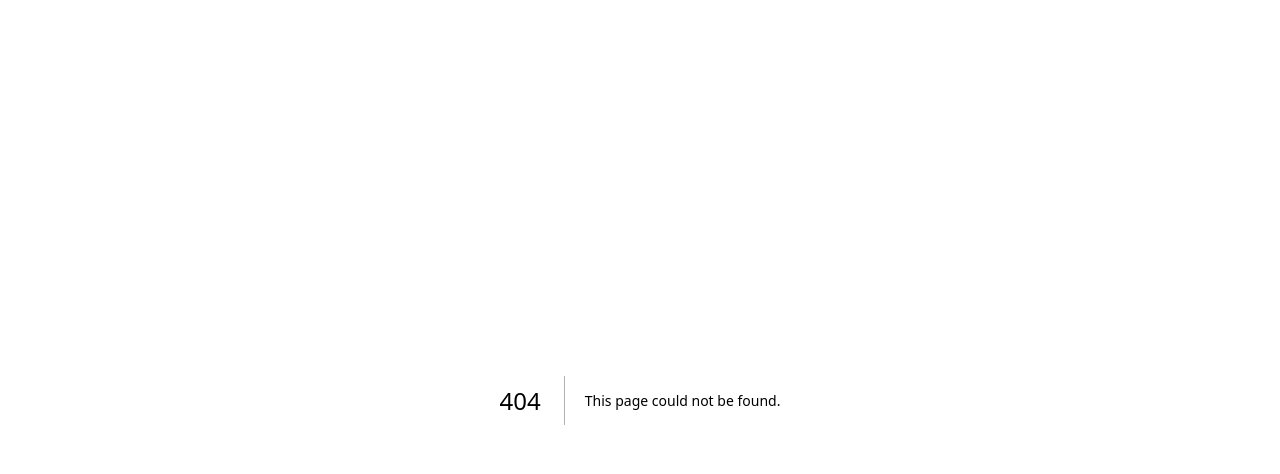
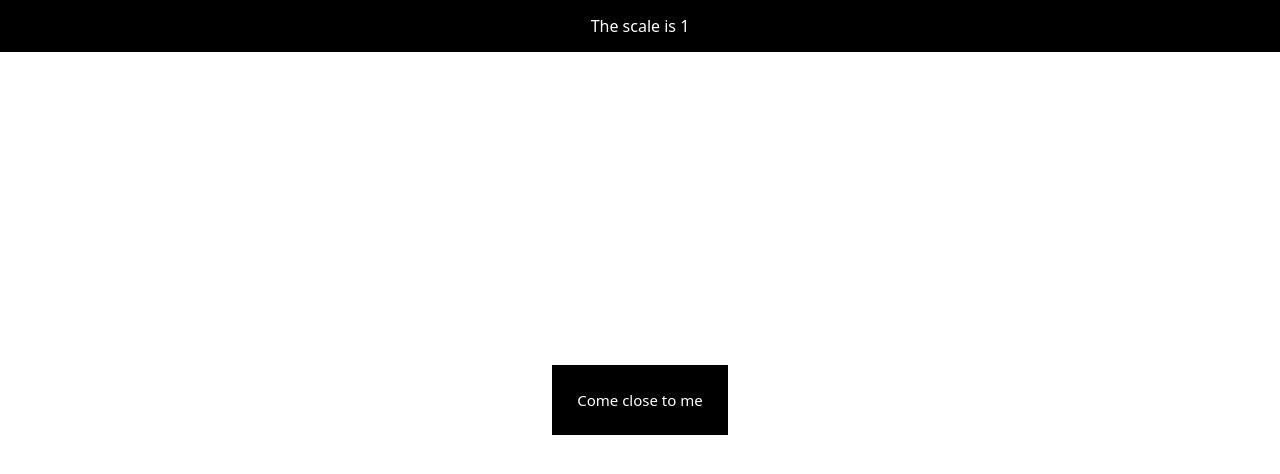
Before and after one commit to maharshmellow/sandbox, a Next.js app: page /proximity in a window 1280 px wide. Before the commit this address had no page. Shown: the top 474 px of the page. Built offline with nearby package versions, Linux system fonts and the light colour scheme.

Commit message:
feat: add proximity page

```diff
--- a/package.json
+++ b/package.json
@@ -17,6 +17,10 @@
     "next": "13.2.4",
     "react": "18.2.0",
     "react-dom": "18.2.0",
+    "styled-components": "^5.3.9",
     "typescript": "5.0.2"
+  },
+  "devDependencies": {
+    "@types/styled-components": "^5.1.26"
   }
 }
--- a/pages/_document.tsx
+++ b/pages/_document.tsx
@@ -1,13 +1,24 @@
-import { Html, Head, Main, NextScript } from 'next/document'
+import Document, { DocumentContext } from 'next/document';
+import { ServerStyleSheet } from 'styled-components';
 
-export default function Document() {
-  return (
-    <Html lang="en">
-      <Head />
-      <body>
-        <Main />
-        <NextScript />
-      </body>
-    </Html>
-  )
+export default class MyDocument extends Document {
+  static async getInitialProps(ctx: DocumentContext) {
+    const sheet = new ServerStyleSheet();
+    const originalRenderPage = ctx.renderPage;
+
+    try {
+      ctx.renderPage = () =>
+        originalRenderPage({
+          enhanceApp: (App) => (props) => sheet.collectStyles(<App {...props} />),
+        });
+
+      const initialProps = await Document.getInitialProps(ctx);
+      return {
+        ...initialProps,
+        styles: [initialProps.styles, sheet.getStyleElement()],
+      };
+    } finally {
+      sheet.seal();
+    }
+  }
 }
--- a/pages/index.tsx
+++ b/pages/index.tsx
@@ -14,12 +14,9 @@ export default function Home() {
       <main className={styles.main}>
         <div className={styles.description}>
           <p>
-            Sandbox Website |&nbsp;
-            <code className={styles.code}>Coming Soon</code>
+            <Link href="/proximity">Proximity</Link>
           </p>
         </div>
-
-        <Link href="/demo">Demo Page</Link>
       </main>
     </>
   );
--- /dev/null
+++ b/pages/proximity.tsx
@@ -0,0 +1,91 @@
+import Head from 'next/head';
+import { useEffect, useRef, useState } from 'react';
+import styled, { keyframes } from 'styled-components';
+
+const MIN_SCALE = 1.0;
+const MAX_SCALE = 1.3;
+
+interface ButtonProps {
+  scale: number;
+}
+
+const DebugText = styled.div`
+  text-align: center;
+  color: white;
+  padding: 15px;
+  background-color: black;
+  position: absolute;
+  width: 100%;
+`;
+
+const Container = styled.div`
+  display: grid;
+  height: 100vh;
+`;
+
+const Element = styled.div<ButtonProps>`
+  place-self: center;
+  font-size: 15px;
+  scale: ${(props) => props.scale};
+  background-color: black;
+  padding: 25px;
+  color: white;
+`;
+
+function calculateDistance(elem: HTMLDivElement | null, mouseX: number, mouseY: number) {
+  if (elem) {
+    return Math.floor(
+      Math.sqrt(
+        Math.pow(mouseX - (elem.offsetLeft + elem.clientWidth / 2), 2) +
+          Math.pow(mouseY - (elem.offsetTop + elem.clientHeight / 2), 2),
+      ),
+    );
+  }
+
+  return Infinity;
+}
+
+export function ProximityDiv() {
+  const proximityElement = useRef<HTMLDivElement>(null);
+  const [scale, setScale] = useState<number>(MIN_SCALE);
+
+  useEffect(() => {
+    const handleMouseMove = (event: { clientX: number; clientY: number }) => {
+      const distance = calculateDistance(proximityElement.current, event.clientX, event.clientY);
+      setScale(Math.max(MIN_SCALE, MAX_SCALE - distance / 1500));
+    };
+
+    window.addEventListener('mousemove', handleMouseMove);
+    return () => {
+      window.removeEventListener('mousemove', handleMouseMove);
+    };
+  }, []);
+
+  return (
+    <>
+      <DebugText>The scale is {scale}</DebugText>
+
+      <Container>
+        <Element ref={proximityElement} scale={scale}>
+          Come close to me
+        </Element>
+      </Container>
+    </>
+  );
+}
+
+export default function ProximityDemo() {
+  return (
+    <>
+      <Head>
+        <title>Proximity Demo</title>
+        <meta name="description" content="Proximity Demo" />
+        <meta name="viewport" content="width=device-width, initial-scale=1" />
+        <link rel="icon" href="/favicon.ico" />
+      </Head>
+      <main>
+        <ProximityDiv />
+      </main>
+    </>
+  );
+}
--- a/styles/globals.css
+++ b/styles/globals.css
@@ -83,17 +83,11 @@ html,
 body {
   max-width: 100vw;
   overflow-x: hidden;
-  font-family: Arial, Helvetica, sans-serif;
+  font-family: system-ui, -apple-system, BlinkMacSystemFont, 'Segoe UI', Roboto, Oxygen, Ubuntu, Cantarell, 'Open Sans', 'Helvetica Neue', sans-serif;
 }
 
 body {
   color: rgb(var(--foreground-rgb));
-  background: linear-gradient(
-      to bottom,
-      transparent,
-      rgb(var(--background-end-rgb))
-    )
-    rgb(var(--background-start-rgb));
 }
 
 a {
```
Also changed, not shown: pages/demo.tsx (deleted, +0 -20 lines), 2 other files (tests, documents, lock files or other folders).
